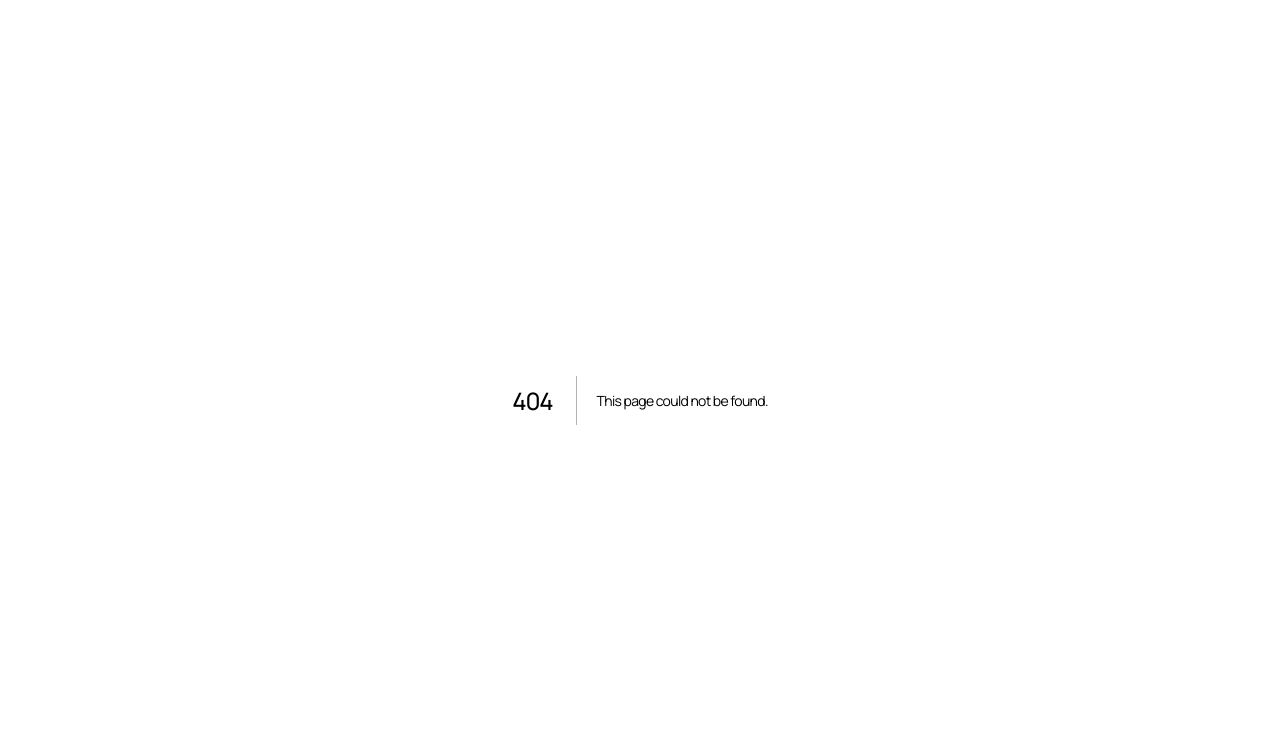
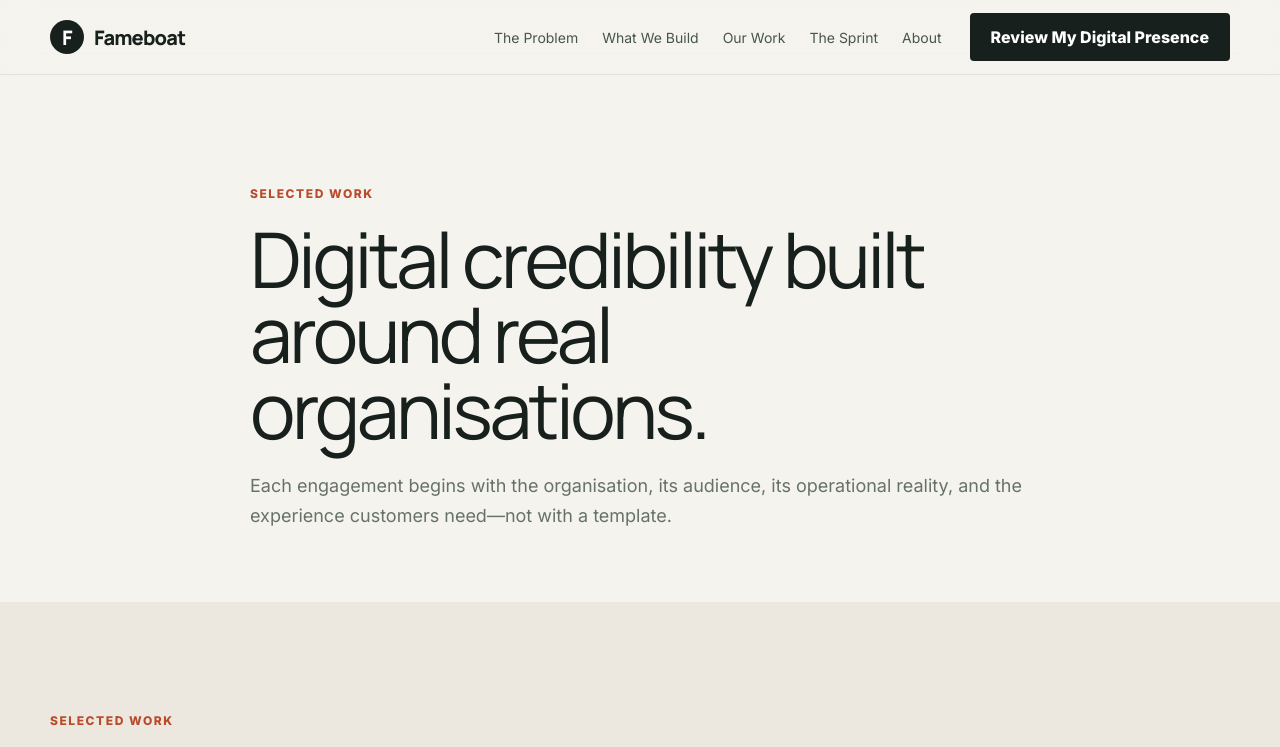
Before and after one commit to shivasricharan/fameboat, a Next.js app: page /work in a window 1280 px wide. Before the commit this address had no page. Shown: the top 747 px of the page. Built offline with nearby package versions, Linux system fonts and the light colour scheme.

Commit message:
Add selected work index

```diff
--- /dev/null
+++ b/app/work/page.tsx
@@ -0,0 +1,4 @@
+import type { Metadata } from 'next'
+import { SelectedWork, StandardPage } from '@/components/CredibilitySite'
+export const metadata:Metadata={title:'Selected Work',description:'Selected Fameboat work across media publishing and professional association digital experiences.',alternates:{canonical:'/work'}}
+export default function Page(){return <StandardPage eyebrow="Selected work" title="Digital credibility built around real organisations." intro="Each engagement begins with the organisation, its audience, its operational reality, and the experience customers need—not with a template."><SelectedWork/></StandardPage>}
```
